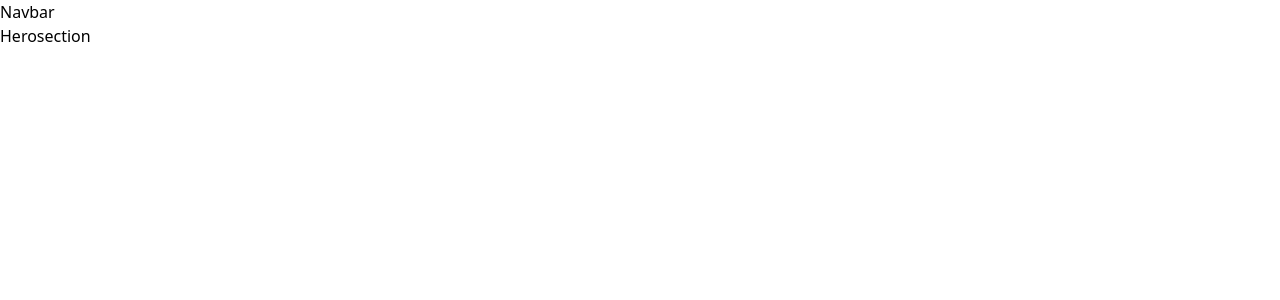
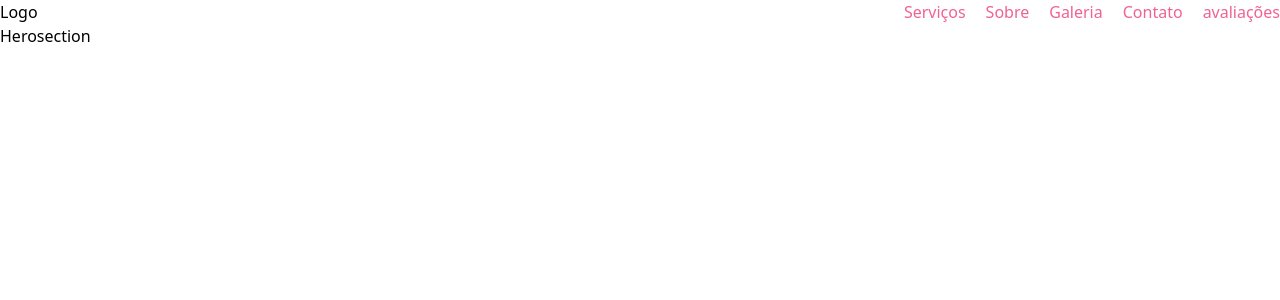
Before and after one commit to pagejaBusiness/suelinail, a React (Vite) app: page / in a window 1280 px wide. Shown: the top 300 px of the page. Built offline with nearby package versions, Linux system fonts and the light colour scheme.

Commit message:
add: themeColors

```diff
--- a/package.json
+++ b/package.json
@@ -25,7 +25,10 @@
     "eslint-plugin-react-refresh": "^0.4.20",
     "globals": "^16.4.0",
     "postcss": "^8.5.6",
+    "sharp": "^0.34.4",
+    "svgo": "^4.0.0",
     "tailwindcss": "^3.4.17",
-    "vite": "^7.1.6"
+    "vite": "^7.1.6",
+    "vite-plugin-image-optimizer": "^2.0.2"
   }
 }
--- a/src/components/Navbar.jsx
+++ b/src/components/Navbar.jsx
@@ -1,7 +1,38 @@
+const navItens = [
+  {
+    name: "Serviços",
+    link: "#services",
+  },
+  {
+    name: "Sobre",
+    link: "#about",
+  },
+  {
+    name: "Galeria",
+    link: "#gallery",
+  },
+  {
+    name: "Contato",
+    link: "#contact",
+  },
+  {
+    name: "avaliações",
+    link: "#reviews",
+  },
+];
+
 function Navbar() {
   return (
-    <div>
-      <p>Navbar</p>
+    <div className="flex justify-between">
+      <div>
+        <p>Logo</p>
+      </div>
+
+      <div className="flex gap-5 text-pink-200">
+        {navItens.map((item) => (
+          <a href={item.link}>{item.name}</a>
+        ))}
+      </div>
     </div>
   );
 }
--- a/tailwind.config.js
+++ b/tailwind.config.js
@@ -4,11 +4,19 @@ export default {
   theme: {
     extend: {
       colors: {
+        black: "#000000", //para textos e contrastes fortes
+        white: "#ffffff", //para fundos e respiros
+        pink: {
+          100: "#E91E63", //para botoes e destaques
+          200: "#F06292", // para hover e variações suaves
+        },
         rose: {
-          50: "#fff1f2",
-          100: "#ffe4e6",
-          200: "#fecdd3",
-          300: "#fda4af",
+          100: "#F8E1E7", // fundos suaves
+          200: "#E8B7C8", // para detalhes, bordas ou ícones
+        },
+        gray: {
+          100: "#4A4A4A", // texto secundário
+          200: "#E0E0E0", // linhas/divisores
         },
       },
     },
```
Also changed, not shown: 1 other file (tests, documents, lock files or other folders).
